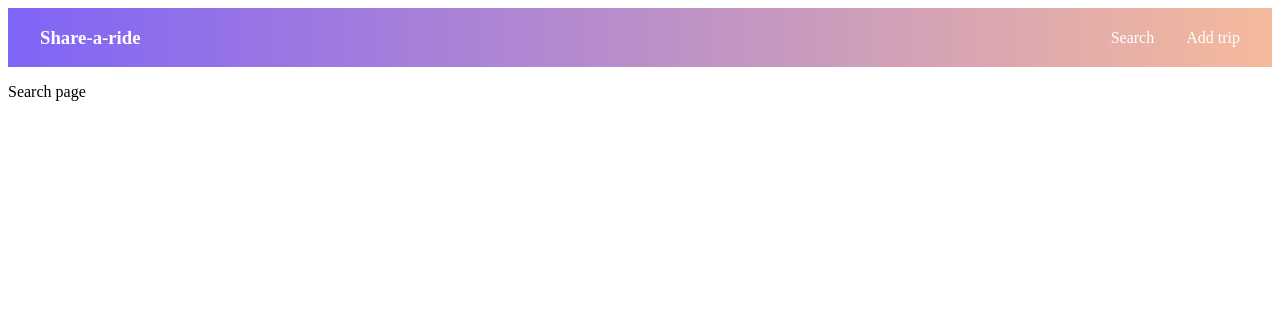
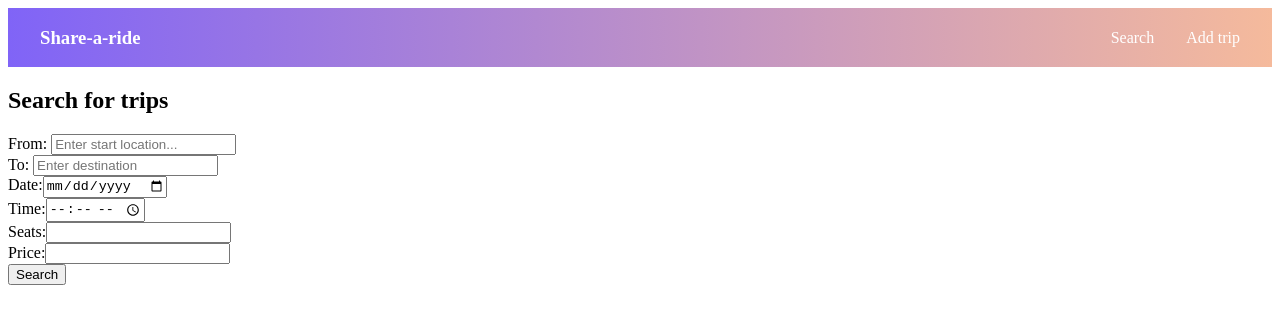
Before and after one commit to theman550/DAT257-K9, a React (Create React App) app in the folder frontend/: page /search in a window 1280 px wide. Shown: the top 324 px of the page. Built offline with nearby package versions, Linux system fonts and the light colour scheme; the HTML template or start-up script is replaced by a standard one; a web font is replaced by a local one.

Commit message:
add form skeleton for search trips component

```diff
--- a/frontend/src/App.js
+++ b/frontend/src/App.js
@@ -1,6 +1,7 @@
 import React from 'react';
 import { BrowserRouter as Router, Switch, Route } from 'react-router-dom';
 import Navigation from './components/Navigation';
+import SearchTrip from './components/SearchTrip'
 
 function App() {
   return (
@@ -8,7 +9,7 @@ function App() {
       <Navigation />
       <Switch>
         <Route path="/search">
-          <p>Search page</p>
+          <SearchTrip />
         </Route>
         <Route path="/add">
           <p>Add trip page</p>
--- /dev/null
+++ b/frontend/src/components/SearchTrip.js
@@ -0,0 +1,38 @@
+import React from 'react'
+
+const SearchTrip = () => {
+  return (
+    <form aria-label='Search form'>
+      <h2>Search for trips</h2>
+      <div>
+        <label htmlFor='from'>From: </label>
+        <input type='text' id='from' placeholder='Enter start location...'></input>
+      </div>
+      <div>
+        <label htmlFor='to'>To: </label>
+        <input type='text' id='to' placeholder='Enter destination'></input>
+      </div>
+      <div>
+        <div>
+          <label htmlFor='date'>Date:</label>
+          <input type='date' id='date'></input>
+        </div>
+        <div>
+          <label htmlFor='time'>Time:</label>
+          <input type='time' id='time'></input>
+        </div>
+        <div>
+          <label htmlFor='seats'>Seats:</label>
+          <input type='number' id='seats'></input>
+        </div>
+        <div>
+          <label htmlFor='price'>Price:</label>
+          <input type='number' id='price'></input>
+        </div>
+      </div>
+      <button type='submit'>Search</button>
+    </form>
+  )
+}
+
+export default SearchTrip
```
Also changed, not shown: 2 other files (tests, documents, lock files or other folders).
